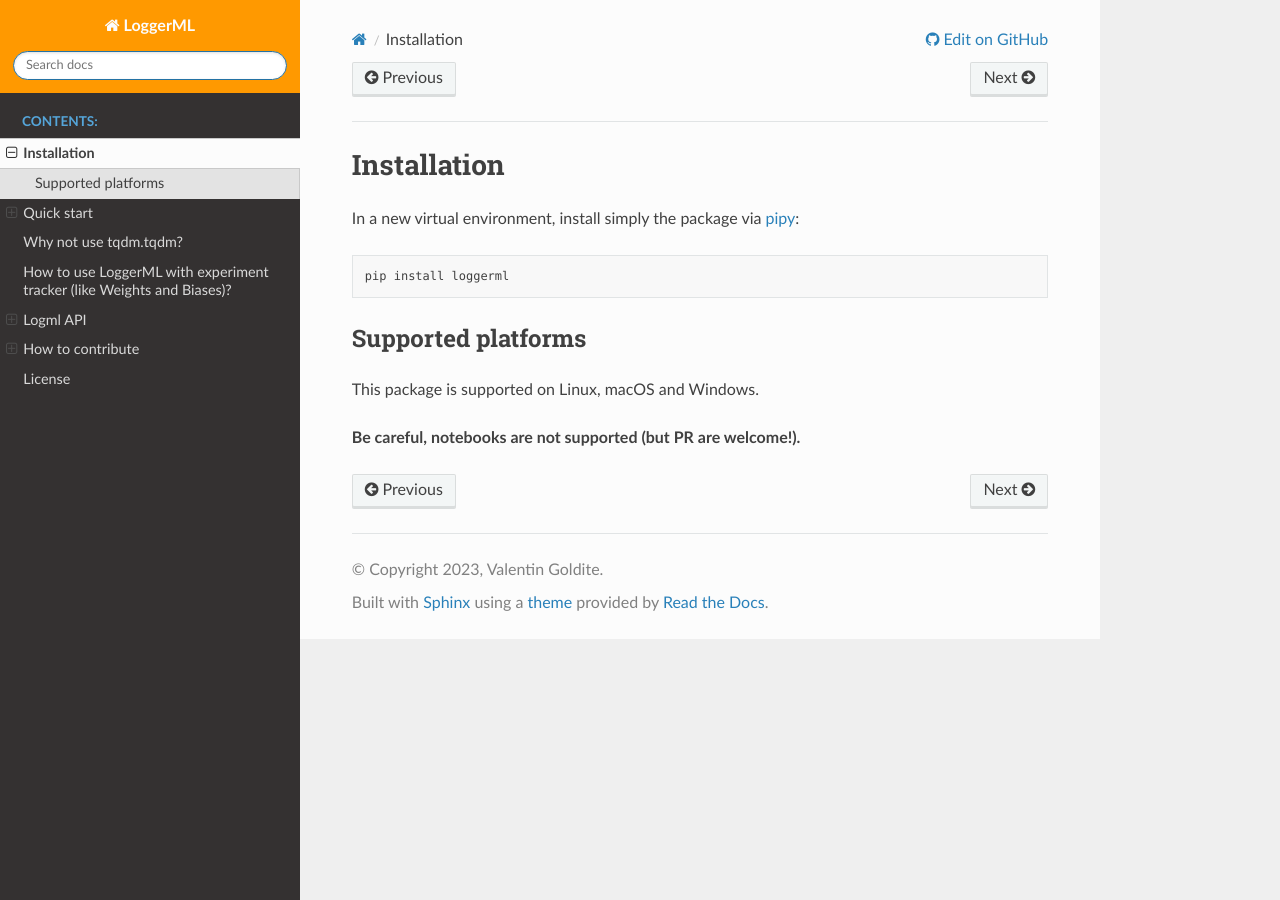
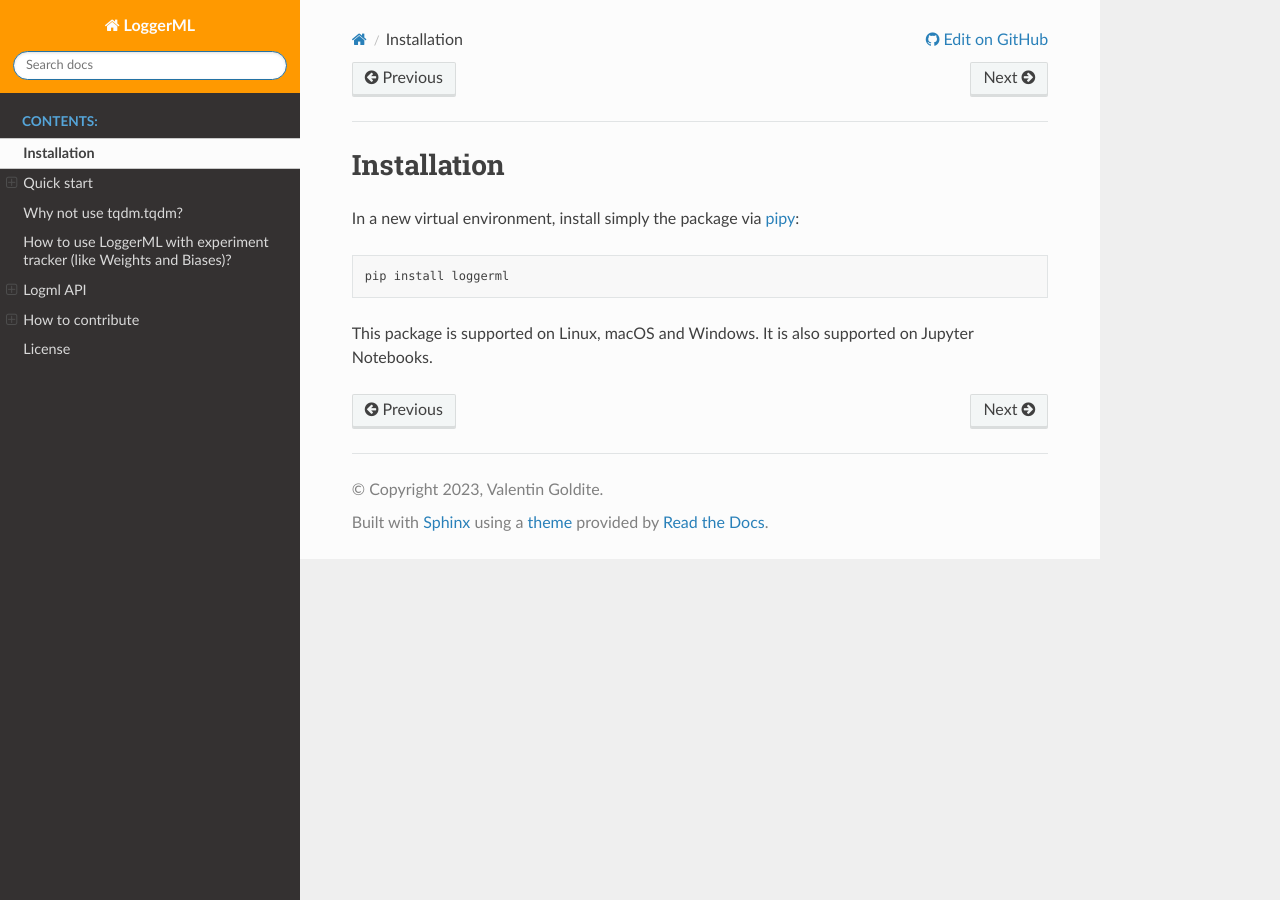
Before and after one commit to valentingol/logml, a Sphinx documentation site: the page built from docs/installation.md, in a window 1280 px wide. Built offline with Sphinx 7.4.7 and the Read the Docs theme 2.0.0, drawn with Linux system fonts in a browser that asks for light colours; the version number could not be read and is left out.

Commit message:
📝 Update doc: notebooks are now supported

````diff
--- a/docs/installation.md
+++ b/docs/installation.md
@@ -7,8 +7,5 @@ In a new virtual environment, install simply the package via
 pip install loggerml
 ```
 
-## Supported platforms
-
 This package is supported on Linux, macOS and Windows.
-
-**Be careful, notebooks are not supported (but PR are welcome!).**
+It is also supported on Jupyter Notebooks.
````
